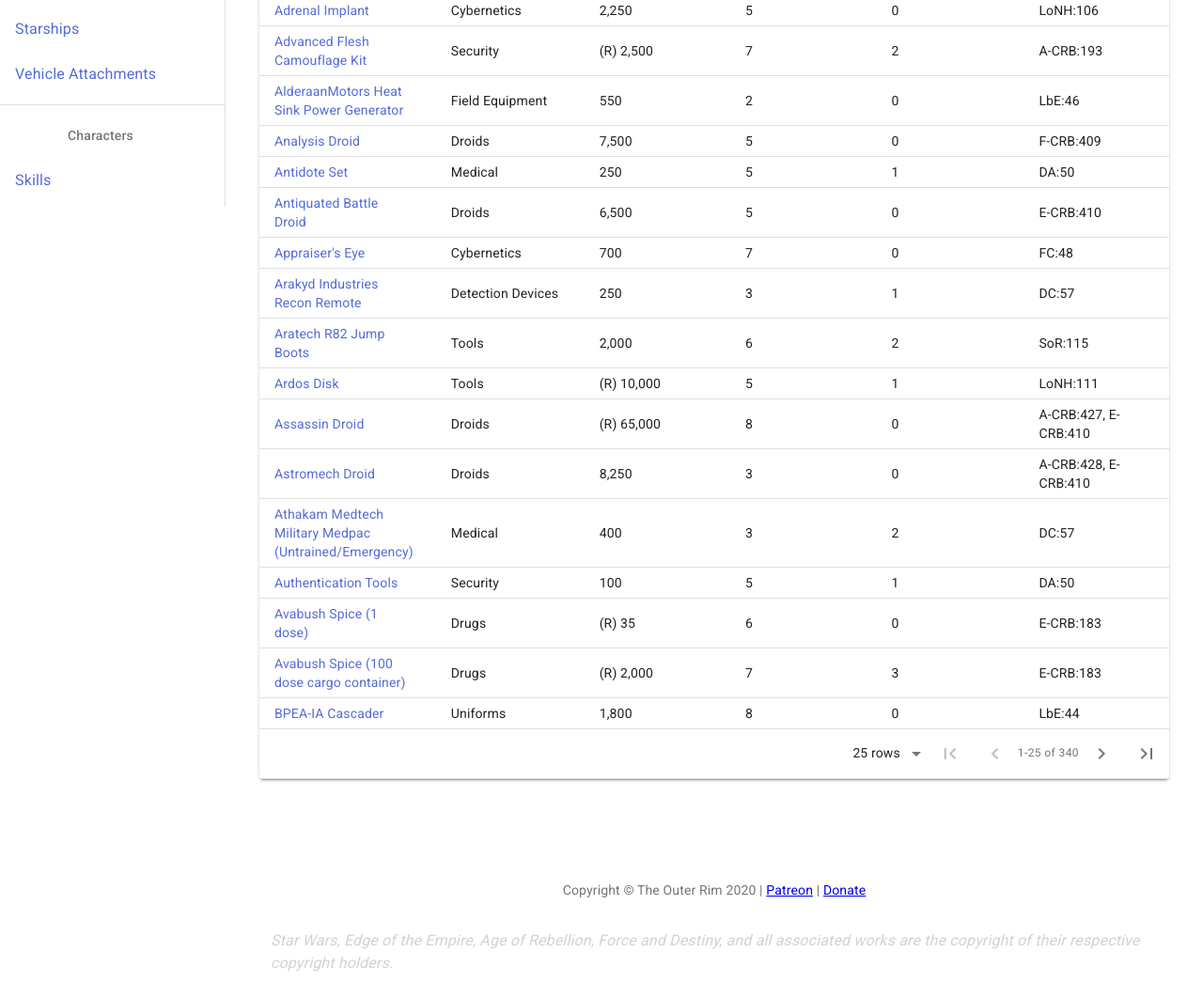
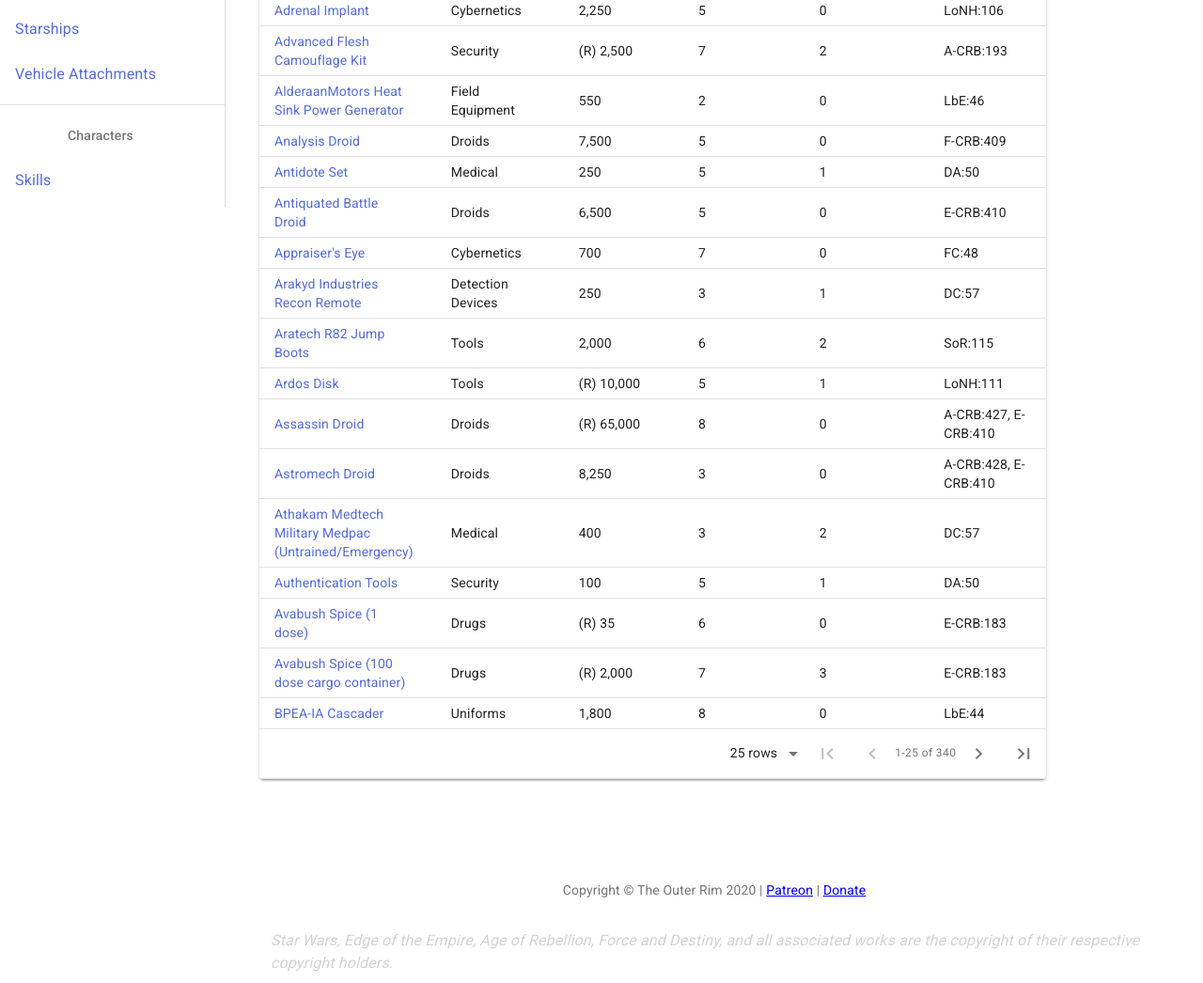
Before and after one commit to duffn/theouterrim, a Gatsby site: page /gear in a window 1280 px wide. Shown: the part 580-1626 px from the top of the page at 94% size. Built offline with nearby package versions, Linux system fonts and the light colour scheme; Gatsby itself is replaced by a stand-in of ours.

Commit message:
Make table component less than 100% width

```diff
--- a/src/components/Table.js
+++ b/src/components/Table.js
@@ -1,10 +1,10 @@
-import React from "react";
-import MaterialTable from "material-table";
+import React from "react"
+import MaterialTable from "material-table"
 
 export default function Table({ title, data, columns }) {
   return (
     <MaterialTable
-      style={{ width: "100%" }}
+      style={{ width: "86.5%" }}
       title={title}
       columns={columns}
       data={data}
@@ -13,8 +13,8 @@
         exportButton: true,
         pageSize: 25,
         pageSizeOptions: [25, 50, 100],
-        padding: "dense"
+        padding: "dense",
       }}
     />
-  );
+  )
 }
```
